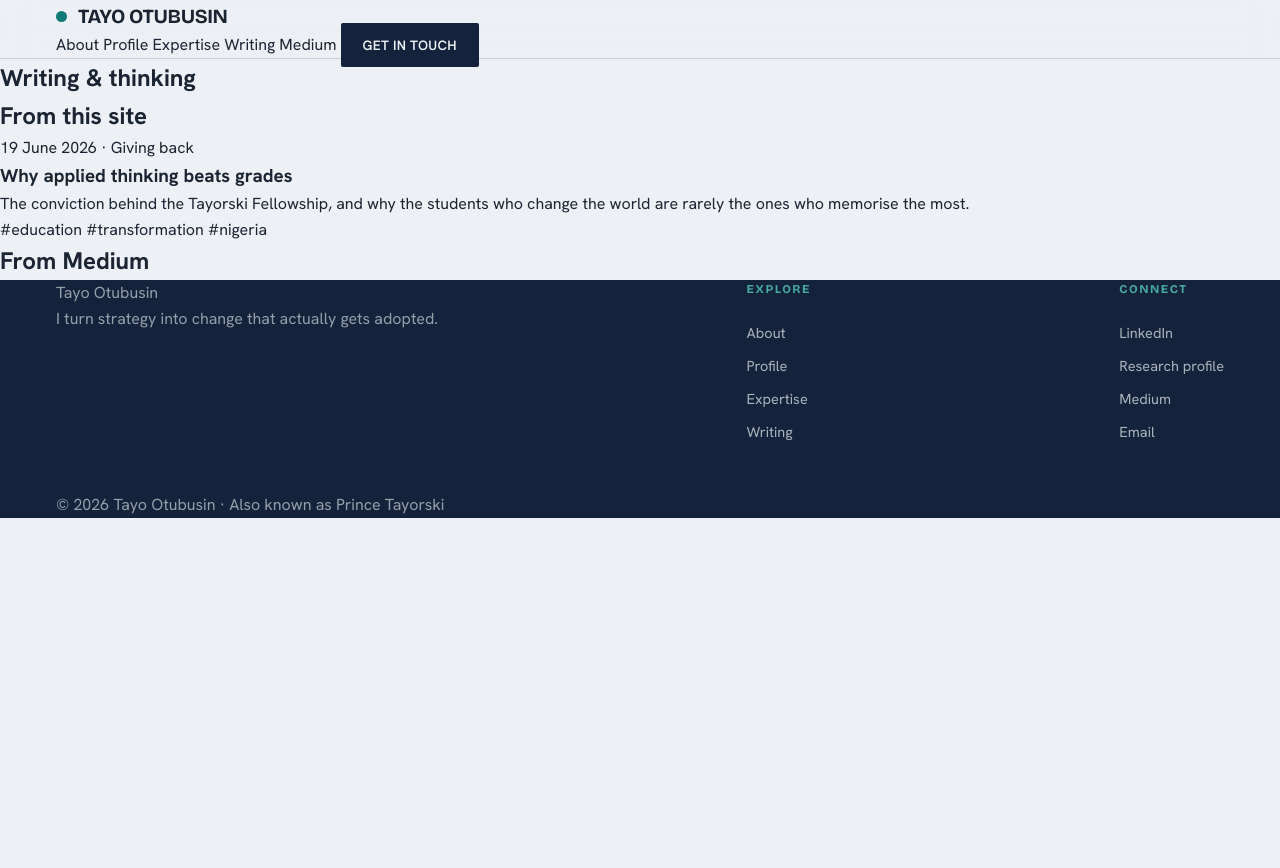
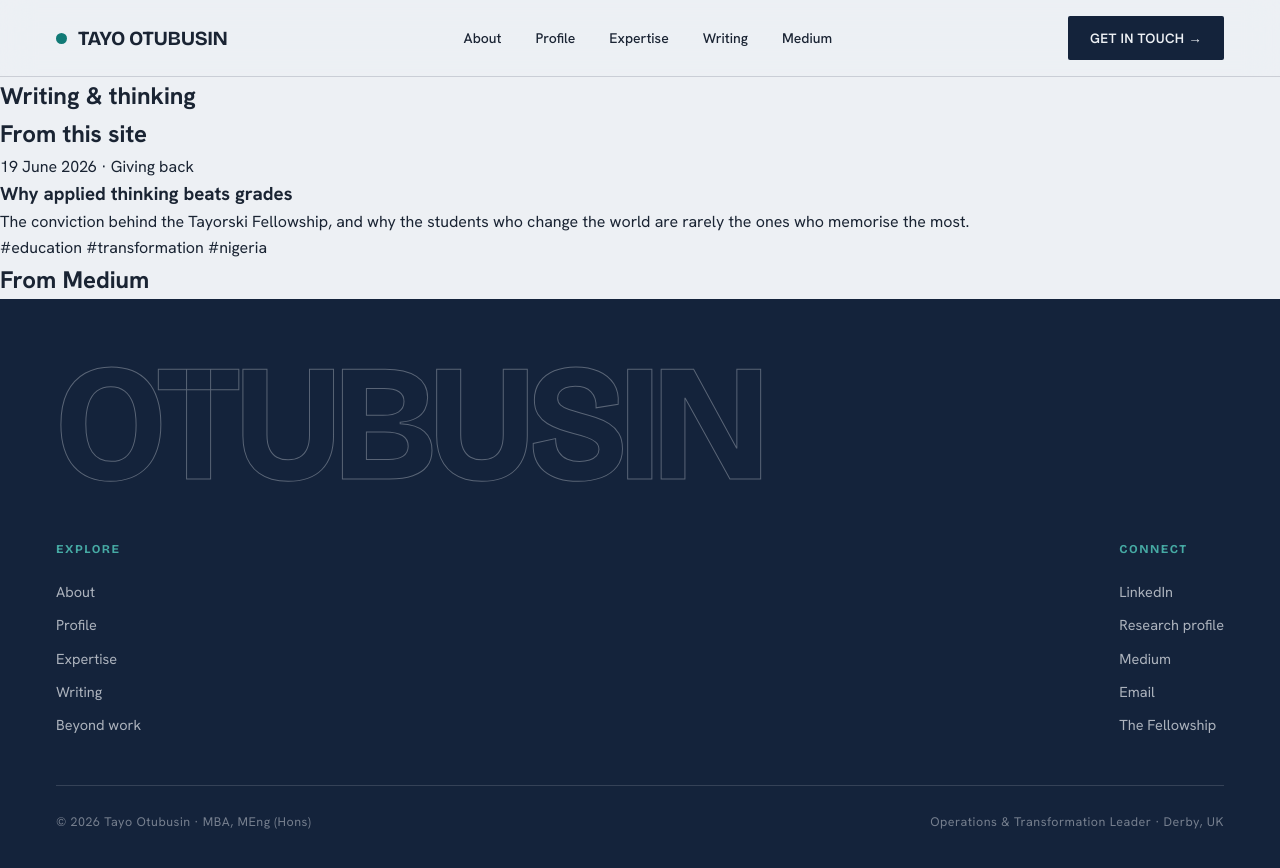
Before and after one commit to aotubusin/tayootubusin-site, an Eleventy site: page src/blog.njk in a window 1280 px wide. Before the commit the page ends 800 px from the top, so only its background shows below. Built offline with nearby package versions, Linux system fonts and the light colour scheme; Eleventy itself is replaced by a stand-in of ours; files that its build step writes are made by us from their sources.

Commit message:
Update base.njk

```diff
--- a/src/_includes/base.njk
+++ b/src/_includes/base.njk
@@ -12,46 +12,35 @@
 <body>
 
 <header>
-  <div class="wrap nav-inner">
+  <div class="wrap nav">
     <a href="/" class="brand">
-      {% if profile.logo %}
-        <img src="{{ profile.logo }}" alt="{{ profile.name }}" class="brand-logo">
-      {% else %}
-        <span class="dot"></span>{{ profile.name | upper }}
-      {% endif %}
+      {% if profile.logo %}<img src="{{ profile.logo }}" alt="{{ profile.name }}" style="height:30px;width:auto;">{% else %}<span class="dot"></span>{{ profile.name | upper }}{% endif %}
     </a>
-    <nav class="nav-links">
+    <nav class="links">
       <a href="/#about">About</a>
       <a href="/#impact">Profile</a>
       <a href="/#expertise">Expertise</a>
       <a href="/blog/">Writing</a>
       {% if profile.medium %}<a href="{{ profile.medium }}">Medium</a>{% endif %}
-      <a href="/#contact" class="nav-cta">Get in touch</a>
     </nav>
+    <button class="nav-cta" onclick="location.href='/#contact'">Get in touch →</button>
+    <button class="menu-toggle" id="menuBtn" aria-label="Menu"><span></span><span></span><span></span></button>
   </div>
 </header>
 
 {{ content | safe }}
 
-<footer class="site-footer">
+<footer>
   <div class="wrap">
-    {% if profile.logo_dark %}<img src="{{ profile.logo_dark }}" alt="{{ profile.name }}" class="foot-logo">{% endif %}
+    {% if profile.logo_dark %}<img src="{{ profile.logo_dark }}" alt="{{ profile.name }}" class="foot-logo" style="height:40px;margin-bottom:20px;">{% else %}<div class="foot-word">{{ profile.name | upper | replace("TAYO ", "") }}</div>{% endif %}
     <div class="foot-grid">
-      <div class="foot-col">
-        <div class="foot-name">{{ profile.name }}</div>
-        <p class="foot-tag">{{ profile.tagline }}</p>
-      </div>
-      <div class="foot-col"><h4>Explore</h4>
-        <a href="/#about">About</a><a href="/#impact">Profile</a><a href="/#expertise">Expertise</a><a href="/blog/">Writing</a>
-      </div>
-      <div class="foot-col"><h4>Connect</h4>
-        <a href="{{ profile.linkedin }}">LinkedIn</a>
-        <a href="https://www.researchgate.net/profile/Adetayo-Otubusin">Research profile</a>
-        {% if profile.medium %}<a href="{{ profile.medium }}">Medium</a>{% endif %}
-        <a href="mailto:{{ profile.email }}">Email</a>
-      </div>
+      <div class="foot-col"><h4>Explore</h4><a href="/#about">About</a><a href="/#impact">Profile</a><a href="/#expertise">Expertise</a><a href="/blog/">Writing</a><a href="/#beyond">Beyond work</a></div>
+      <div class="foot-col"><h4>Connect</h4><a href="{{ profile.linkedin }}">LinkedIn</a><a href="https://www.researchgate.net/profile/Adetayo-Otubusin">Research profile</a>{% if profile.medium %}<a href="{{ profile.medium }}">Medium</a>{% endif %}<a href="mailto:{{ profile.email }}">Email</a><a href="https://tayorskifellowship.org">The Fellowship</a></div>
     </div>
-    <div class="foot-base">© 2026 {{ profile.name }} · Also known as Prince Tayorski</div>
+    <div class="foot-bottom">
+      <div>© 2026 {{ profile.name }} · MBA, MEng (Hons)</div>
+      <div>Operations &amp; Transformation Leader · Derby, UK</div>
+    </div>
   </div>
 </footer>
 
```
